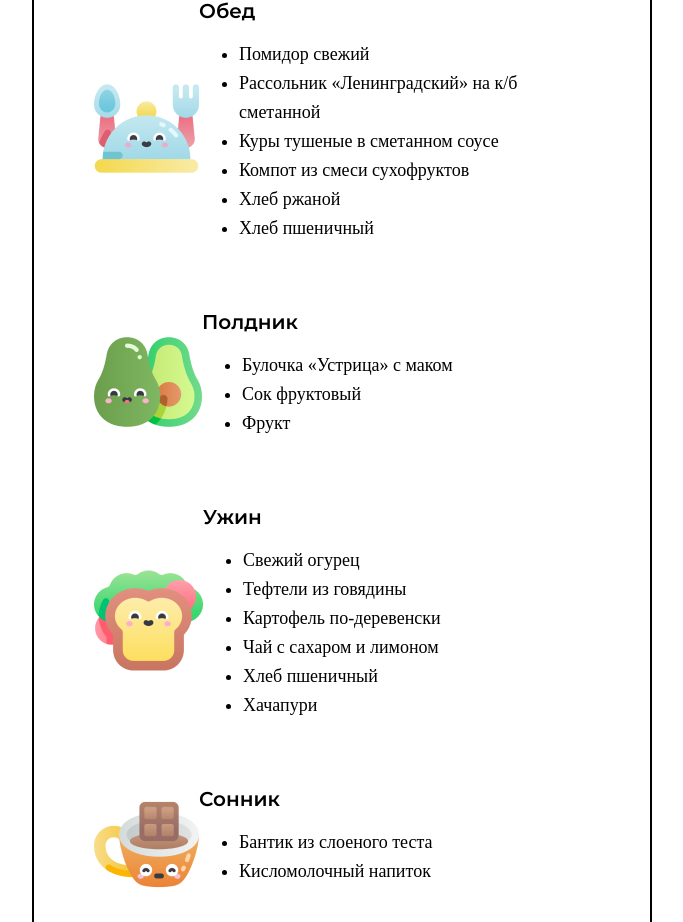
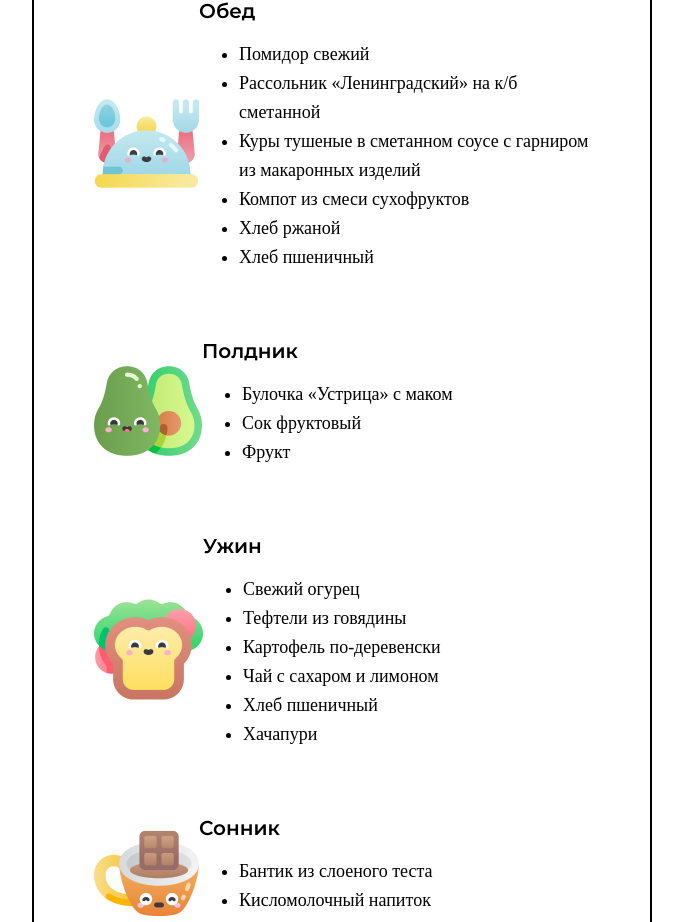
Before and after one commit to Amalthea-code/birch, a Vue app: page /parents in a window 1280 px wide. Shown: the part 11078-12000 px from the top of the page, without its empty margins (298-981 px from the left). Built offline with nearby package versions, Linux system fonts and the light colour scheme; a web font is replaced by a local one; what vue-the-mask would draw is missing.

Commit message:
update: new text

```diff
--- a/src/components/blocks/DocsInfo.vue
+++ b/src/components/blocks/DocsInfo.vue
@@ -548,7 +548,7 @@
               <ul>
                 <li class="docs-info__diet-list">Помидор свежий</li>
                 <li class="docs-info__diet-list">Рассольник «Ленинградский» на к/б сметанной</li>
-                <li class="docs-info__diet-list">Куры тушеные в сметанном соусе</li>
+                <li class="docs-info__diet-list">Куры тушеные в сметанном соусе с гарниром из макаронных изделий</li>
                 <li class="docs-info__diet-list">Компот из смеси сухофруктов</li>
                 <li class="docs-info__diet-list">Хлеб ржаной</li>
                 <li class="docs-info__diet-list">Хлеб пшеничный</li>
```
